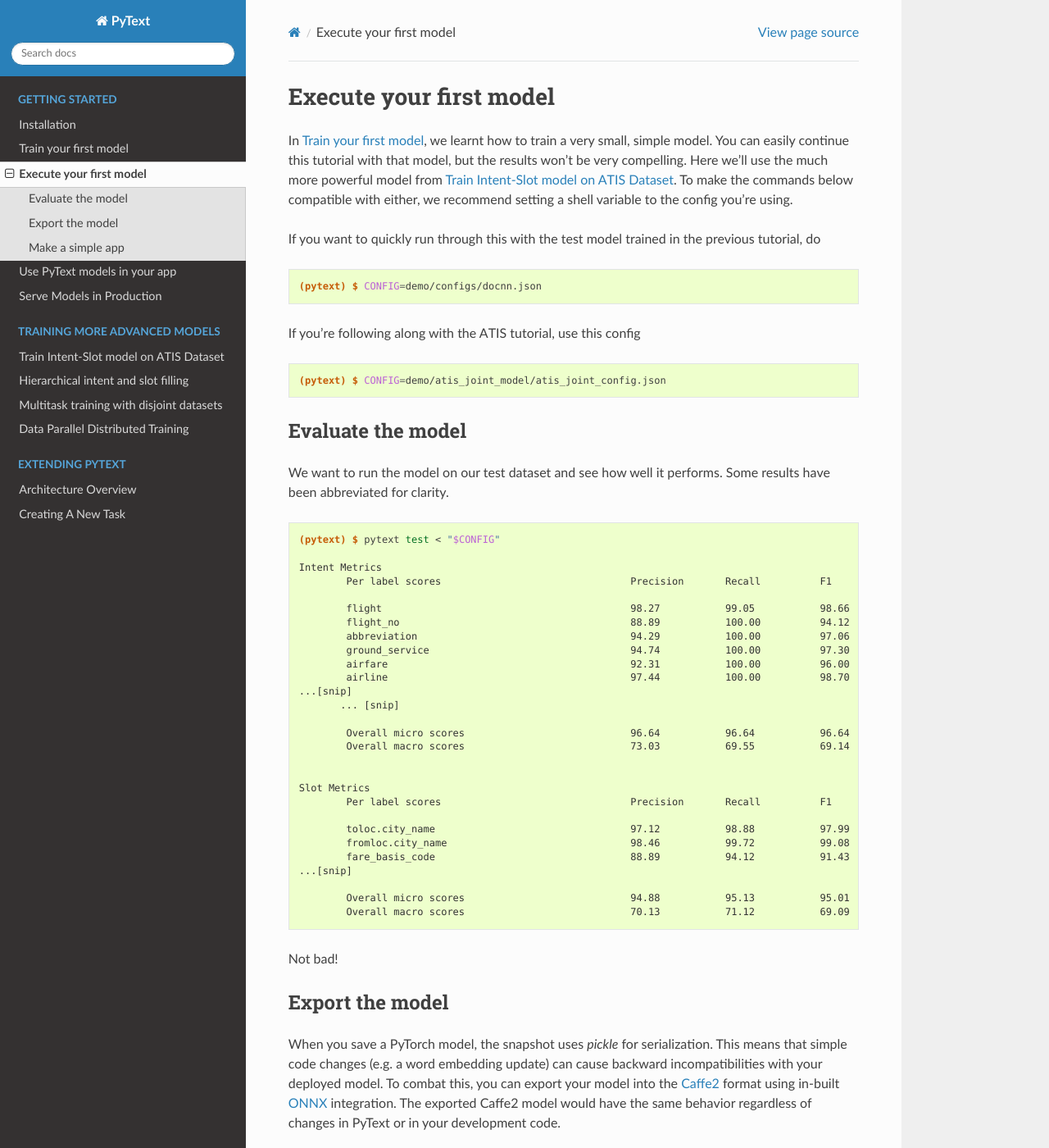
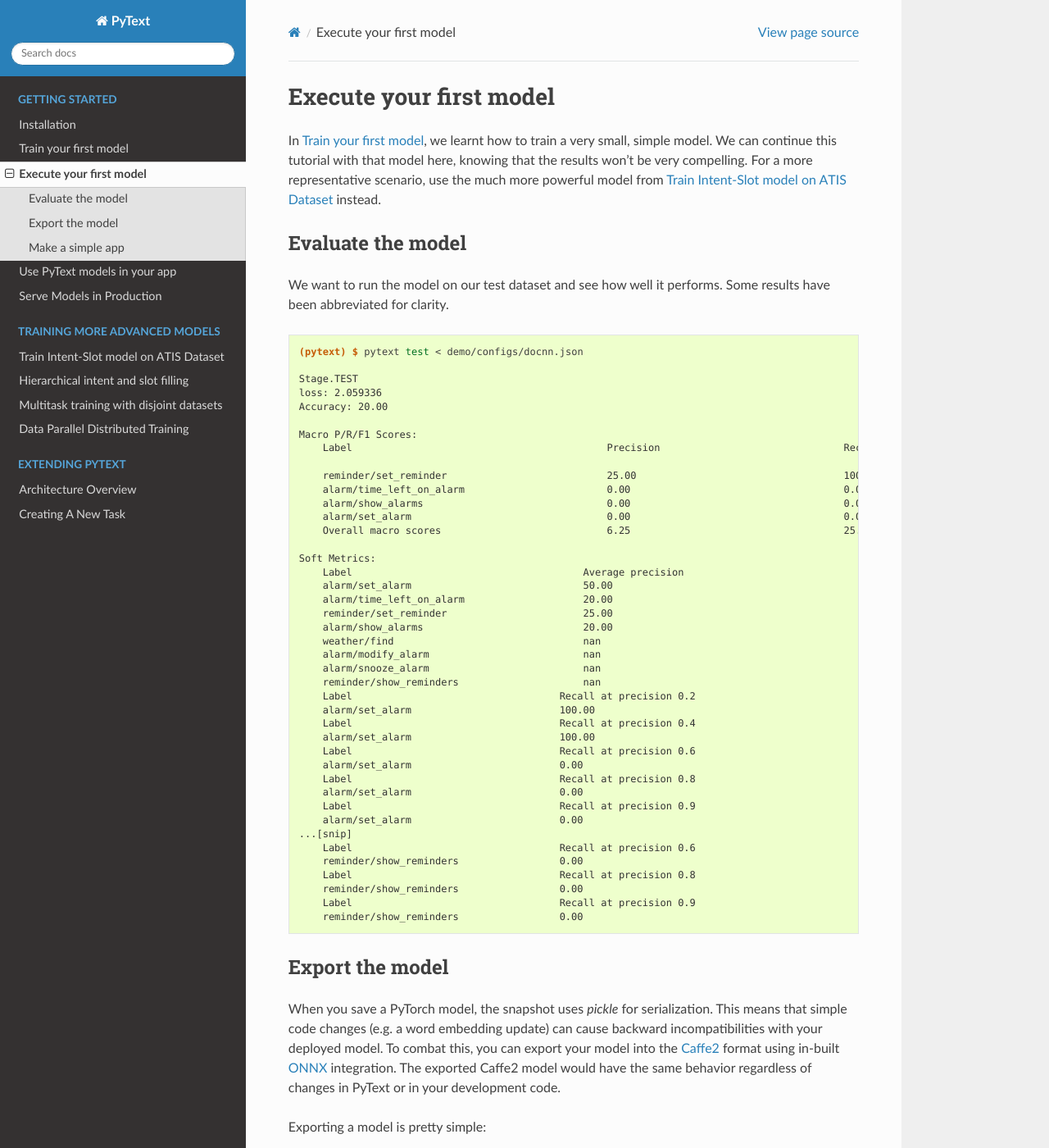
Before and after one commit to facebookresearch/pytext, a Sphinx documentation site: the page built from pytext/docs/source/execute_your_first_model.rst, in a window 1280 px wide and 1400 px high. Shown: the whole window at 82% size. Built offline with Sphinx 7.4.7 and the Read the Docs theme 2.0.0, drawn with Linux system fonts in a browser that asks for light colours; pages that are not in the unit, such as notebooks, are missing from menus; some of the changed text lies outside the part shown.

Commit message:
Updating model execution tutorial with DocNN configs
Since this follows immediately after the train tutorial using DocNN, many readers are confused about the outputs seen current on this page as they're expecting to use DocNN, not ATIS that's shown here. We're updating this tutorial to reflect DocNN instead. Although poor in results, the assumption is that someone running ATIS would be better equipped at this stage to understand the results of the test step than a beginner just trying out train and test with PyText.

```diff
--- a/pytext/docs/source/execute_your_first_model.rst
+++ b/pytext/docs/source/execute_your_first_model.rst
@@ -1,19 +1,7 @@
 Execute your first model
 =================================
 
-In :doc:`train_your_first_model`, we learnt how to train a very small, simple model. You can easily continue this tutorial with that model, but the results won't be very compelling. Here we'll use the much more powerful model from :doc:`atis_tutorial`. To make the commands below compatible with either, we recommend setting a shell variable to the config you're using.
-
-If you want to quickly run through this with the test model trained in the previous tutorial, do
-
-.. code-block:: console
-
-    (pytext) $ CONFIG=demo/configs/docnn.json
-
-If you're following along with the ATIS tutorial, use this config
-
-.. code-block:: console
-
-    (pytext) $ CONFIG=demo/atis_joint_model/atis_joint_config.json
+In :doc:`train_your_first_model`, we learnt how to train a very small, simple model. We can continue this tutorial with that model here, knowing that the results won't be very compelling. For a more representative scenario, use the much more powerful model from :doc:`atis_tutorial` instead.
 
 Evaluate the model
 --------------------
@@ -22,36 +10,49 @@
 
 .. code-block:: console
 
-    (pytext) $ pytext test < "$CONFIG"
+    (pytext) $ pytext test < demo/configs/docnn.json
 
-    Intent Metrics
-            Per label scores                                Precision       Recall          F1              Support
+    Stage.TEST
+    loss: 2.059336
+    Accuracy: 20.00
 
-            flight                                          98.27           99.05           98.66           632
-            flight_no                                       88.89           100.00          94.12           8
-            abbreviation                                    94.29           100.00          97.06           33
-            ground_service                                  94.74           100.00          97.30           36
-            airfare                                         92.31           100.00          96.00           48
-            airline                                         97.44           100.00          98.70           38
+    Macro P/R/F1 Scores:
+        Label               				Precision 				Recall    				F1        				Support
+
+        reminder/set_reminder				25.00     				100.00    				40.00     				1
+        alarm/time_left_on_alarm			0.00      				0.00      				0.00      				1
+        alarm/show_alarms   				0.00      				0.00      				0.00      				1
+        alarm/set_alarm     				0.00      				0.00      				0.00      				2
+        Overall macro scores				6.25      				25.00     				10.00
+
+    Soft Metrics:
+        Label     				    Average precision
+        alarm/set_alarm				    50.00
+        alarm/time_left_on_alarm		    20.00
+        reminder/set_reminder			    25.00
+        alarm/show_alarms			    20.00
+        weather/find			    	    nan
+        alarm/modify_alarm			    nan
+        alarm/snooze_alarm			    nan
+        reminder/show_reminders			    nan
+        Label     				Recall at precision 0.2
+        alarm/set_alarm				100.00
+        Label     				Recall at precision 0.4
+        alarm/set_alarm				100.00
+        Label     				Recall at precision 0.6
+        alarm/set_alarm				0.00
+        Label     				Recall at precision 0.8
+        alarm/set_alarm				0.00
+        Label     				Recall at precision 0.9
+        alarm/set_alarm				0.00
     ...[snip]
-           ... [snip]
+        Label     				Recall at precision 0.6
+        reminder/show_reminders			0.00
+        Label     				Recall at precision 0.8
+        reminder/show_reminders			0.00
+        Label     				Recall at precision 0.9
+        reminder/show_reminders			0.00
 
-            Overall micro scores                            96.64           96.64           96.64           893
-            Overall macro scores                            73.03           69.55           69.14
-
-
-    Slot Metrics
-            Per label scores                                Precision       Recall          F1              Support
-
-            toloc.city_name                                 97.12           98.88           97.99           715
-            fromloc.city_name                               98.46           99.72           99.08           703
-            fare_basis_code                                 88.89           94.12           91.43           17
-    ...[snip]
-
-            Overall micro scores                            94.88           95.13           95.01           2260
-            Overall macro scores                            70.13           71.12           69.09
-
-Not bad!
 
 Export the model
 -------------------
@@ -76,7 +77,7 @@
 
 .. code-block:: console
 
-    (pytext) $ pytext export --output-path exported_model.c2 < "$CONFIG"
+    (pytext) $ pytext export --output-path exported_model.c2 < demo/configs/docnn.json
     ...[snip]
     Saving caffe2 model to: exported_model.c2
 
@@ -142,7 +143,7 @@
 
 .. code-block:: console
 
-    (pytext) $ python flask_app.py "$CONFIG" exported_model.c2
+    (pytext) $ python flask_app.py demo/configs/docnn.json exported_model.c2
     * Serving Flask app "flask_app" (lazy loading)
     * Environment: production
       WARNING: Do not use the development server in a production environment.
```
